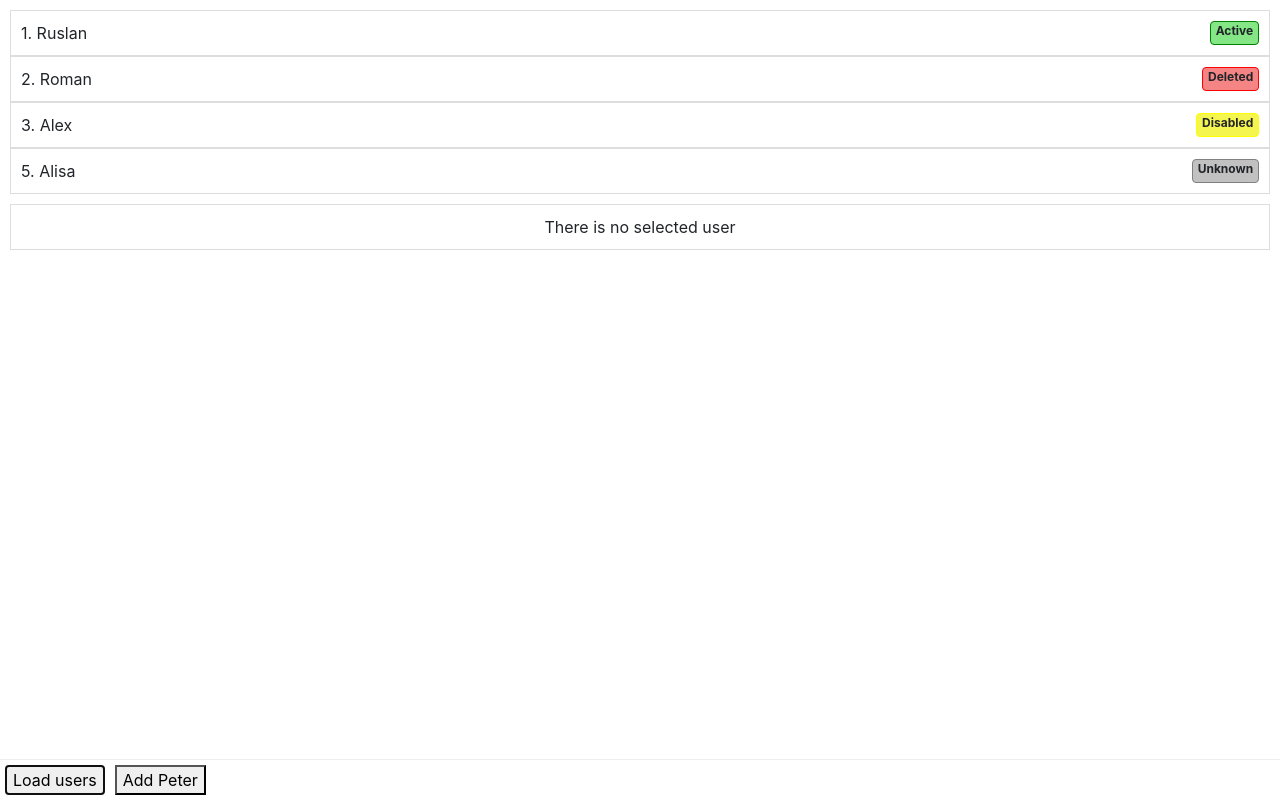
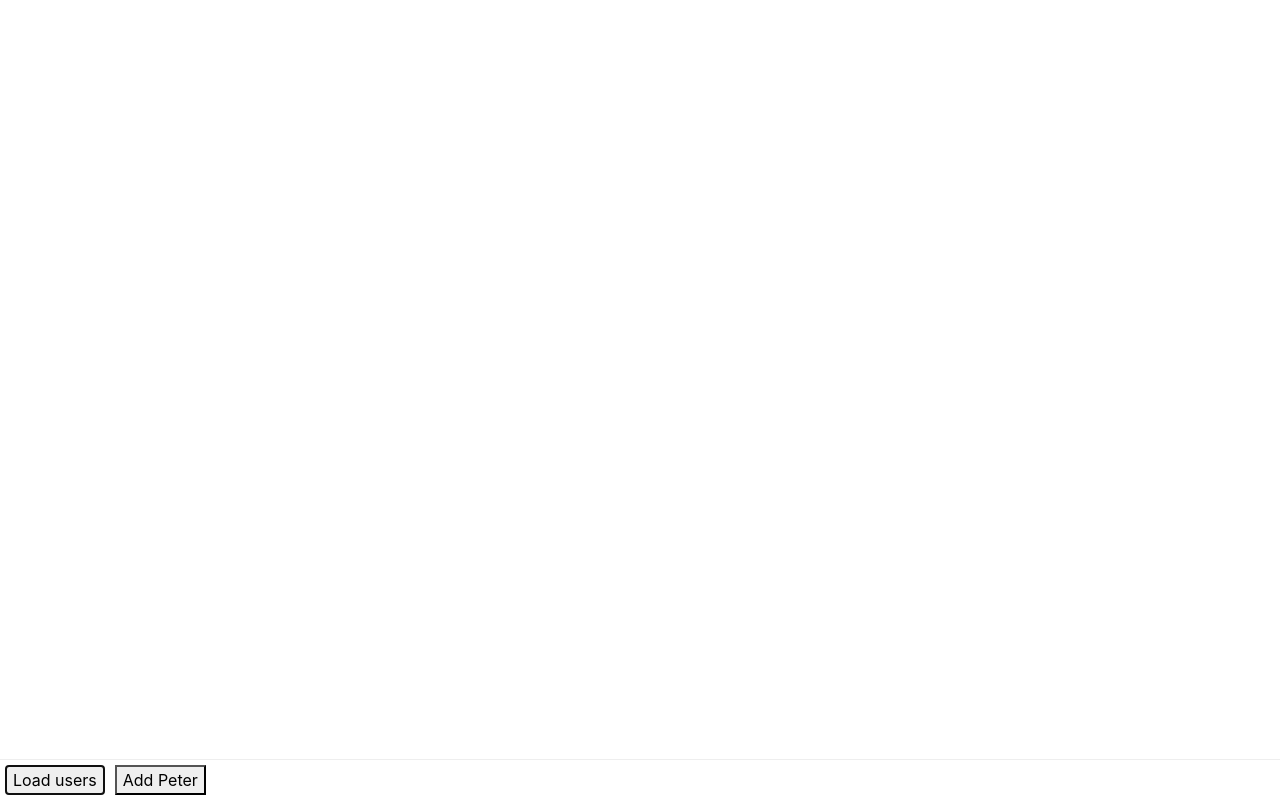
Before and after one commit to rmolodyko-softheme/angular-lessons, an Angular app: page / in a window 1280 px wide. Both pictures are taken after a click on the button "Load users". Built offline with nearby package versions, Linux system fonts and the light colour scheme.

Commit message:
Reverted

```diff
--- a/src/app/app.component.html
+++ b/src/app/app.component.html
@@ -1,50 +1,5 @@
-<ul class="list" *ngIf="users.length > 0; else emptyList">
-  <ng-container *ngFor="let user of users;index as i; trackBy: trackByFn">
-    <ng-container *ngIf="user.isVisible">
-      <li class="list-item" [class.active]="user.id === selectedUserId" (click)="selectedUserId = user.id">
-        <span class="item-name" [attr.title]="user.name">{{ i + 1 }}. {{ user.name }}</span>
-        <!--<app-badge-component [status]="user.status"></app-badge-component>-->
-        <ng-template [ngTemplateOutlet]="badgeInfoTemplate" [ngTemplateOutletContext]="{ status: user.status, $implicit: user }"></ng-template>
-      </li>
-    </ng-container>
-  </ng-container>
-</ul>
-
-<div class="user-info" *ngIf="getUserById(selectedUserId) as user; else emptySelectedUser">
-  <div class="user-avatar">
-    <img [attr.src]="user.logo">
-  </div>
-  <div class="user-info-content">
-    <div class="user-info-content-item">Id: <b>{{ user.id }}</b></div>
-    <div class="user-info-content-item">Username: <b>{{ user.name }}</b></div>
-    <div class="user-info-content-item">
-      <ng-template
-        [ngTemplateOutlet]="badgeInfoTemplate"
-        [ngTemplateOutletContext]="{ status: user.status, $implicit: user }">
-      </ng-template>
-    </div>
-  </div>
-</div>
-
-<ng-template #badgeInfoTemplate let-user let-status="status">
-  <ng-container [ngSwitch]="status">
-    <div class="badge active" *ngSwitchCase="statusTypes.Active">Active</div>
-    <div class="badge disabled" *ngSwitchCase="statusTypes.Disabled">Disabled</div>
-    <div class="badge deleted" *ngSwitchCase="statusTypes.Deleted">Deleted</div>
-    <div class="badge unknown" *ngSwitchDefault>Unknown</div>
-  </ng-container>
-</ng-template>
-
-<ng-template #emptyList>
-  <div class="empty-list">There are no items</div>
-</ng-template>
-
-<ng-template #emptySelectedUser>
-  <div class="empty-list">There is no selected user</div>
-</ng-template>
-
 <div class="control-buttons">
   <button (click)="startLoadingUsers()">Load users</button>
 
-  <button *ngIf="users.length > 0 && !getUserById(6)" (click)="addPeter()">Add Peter</button>
+  <button *ngIf="users.length > 0" (click)="addPeter()">Add Peter</button>
 </div>
--- a/src/app/app.component.ts
+++ b/src/app/app.component.ts
@@ -11,16 +11,6 @@ const users = USERS;
 })
 export class AppComponent {
   users: User[] = [];
-  statusTypes = UserStatus;
-  selectedUserId: number;
-
-  trackByFn(index: number, user: User) {
-    return user.id;
-  }
-
-  getUserById(id: number) {
-    return this.users.find(user => user.id === id);
-  }
 
   // -----------------------------------
 
--- a/src/app/badge-attributive/badge-attributive.directive.ts
+++ /dev/null
@@ -1,23 +0,0 @@
-import { Directive, ElementRef, HostBinding, HostListener, Input } from '@angular/core';
-import { UserStatus } from '../models/user';
-
-@Directive({
-  selector: '[appBadgeAttributive]'
-})
-export class BadgeAttributiveDirective {
-  @Input('appBadgeAttributive') set status(status: UserStatus) {
-    if (status !== undefined) {
-      this.element.nativeElement.classList.add('budget-' + UserStatus[status].toLowerCase());
-    }
-  }
-
-  @HostListener('click', ['$event']) click(event: Event) {
-    this.isHideBadge = !this.isHideBadge;
-  }
-
-  @HostBinding('class.hide-badge') isHideBadge = false;
-
-  constructor(private element: ElementRef) {
-    this.element.nativeElement.classList.add('badge-attributive');
-  }
-}
--- a/src/app/badge-component/badge.component.html
+++ /dev/null
@@ -1,6 +0,0 @@
-<ng-container [ngSwitch]="status">
-  <div class="badge active" *ngSwitchCase="statusTypes.Active">Active</div>
-  <div class="badge disabled" *ngSwitchCase="statusTypes.Disabled">Disabled</div>
-  <div class="badge deleted" *ngSwitchCase="statusTypes.Deleted">Deleted</div>
-  <div class="badge unknown" *ngSwitchDefault>Unknown</div>
-</ng-container>
--- a/src/app/badge-component/badge.component.ts
+++ /dev/null
@@ -1,12 +0,0 @@
-import { Component, Input } from '@angular/core';
-import { UserStatus } from '../models/user';
-
-@Component({
-  selector: 'app-badge-component',
-  templateUrl: './badge.component.html',
-  styleUrls: ['./badge.component.scss']
-})
-export class BadgeComponent {
-  @Input() status: UserStatus;
-  statusTypes = UserStatus;
-}
--- a/src/app/badge-structural/badge-structural.directive.ts
+++ /dev/null
@@ -1,37 +0,0 @@
-import {
-  ComponentFactoryResolver,
-  ComponentRef,
-  Directive, HostListener,
-  Input,
-  Renderer2,
-  TemplateRef,
-  ViewContainerRef
-} from '@angular/core';
-import { BadgeComponent } from '../badge-component/badge.component';
-import { UserStatus } from '../models/user';
-
-@Directive({
-  selector: '[appBadgeStructural]'
-})
-export class BadgeStructuralDirective {
-  @Input('appBadgeStructural') set status(status: UserStatus) {
-    if (!this.componentRef) {
-      const embeddedViewRef = this.viewContainer.createEmbeddedView(this.templateRef, {});
-      const componentFactory = this.componentFactoryResolver.resolveComponentFactory(BadgeComponent);
-      this.componentRef = this.viewContainer.createComponent(componentFactory);
-      this.renderer.appendChild(embeddedViewRef.rootNodes[0], this.componentRef.location.nativeElement);
-    }
-
-    this.componentRef.instance.status = status;
-  }
-
-  private componentRef: ComponentRef<BadgeComponent>;
-
-  constructor(
-    private templateRef: TemplateRef<any>,
-    private viewContainer: ViewContainerRef,
-    private componentFactoryResolver: ComponentFactoryResolver,
-    private renderer: Renderer2
-  ) {
-  }
-}
```
Also changed, not shown: src/app/app.module.ts (+1 -8 lines), src/app/badge-component/badge.component.scss (deleted).
